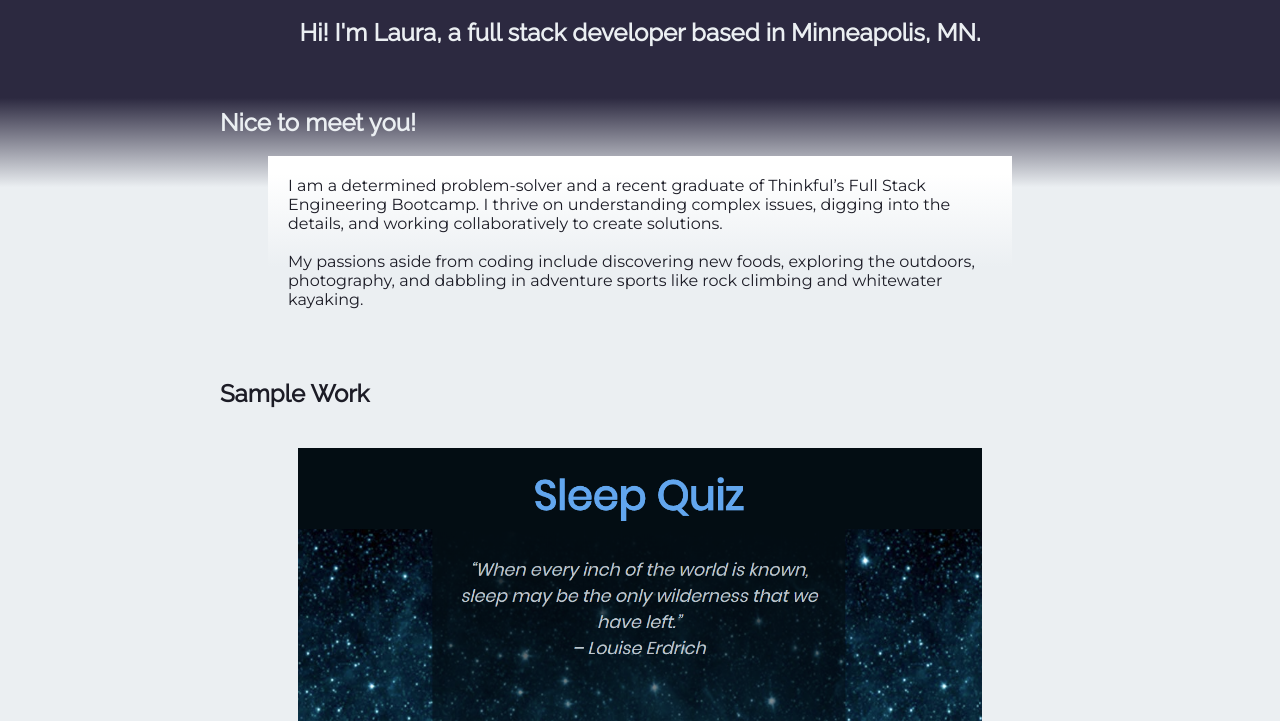
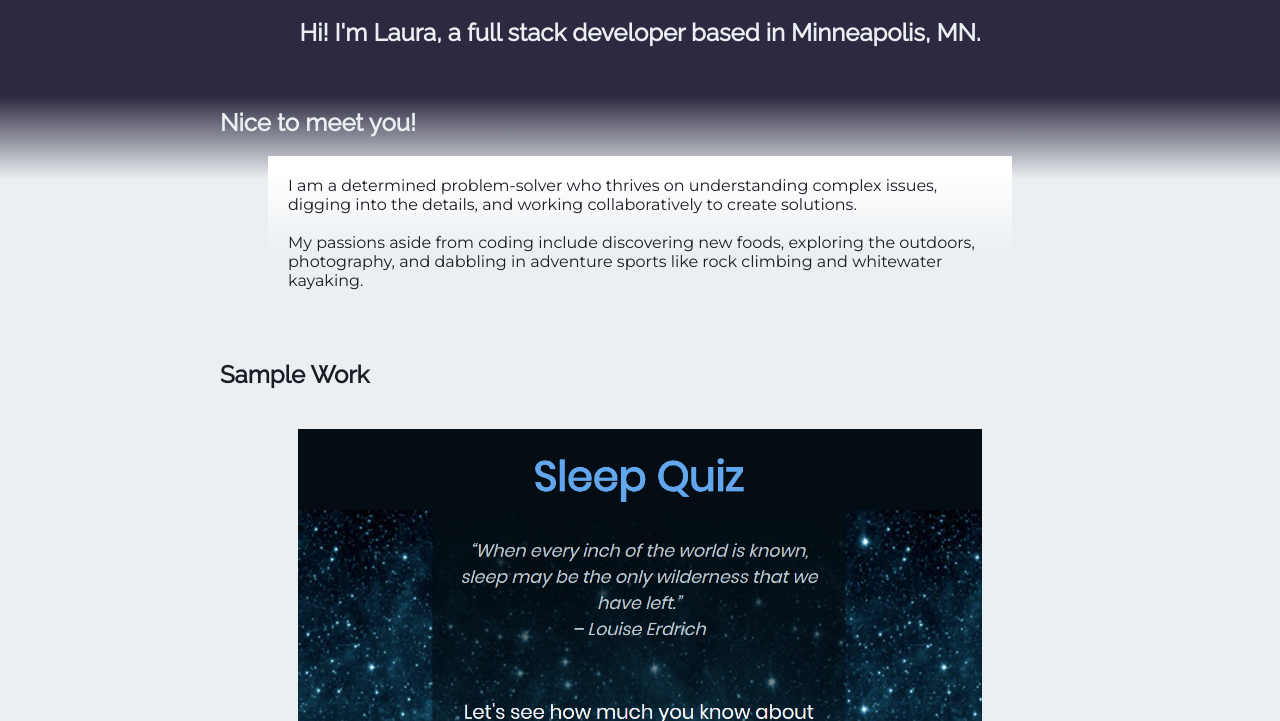
Before and after one commit to ljspiek/my_portfolio, a plain HTML site: page index.html in a window 1280 px wide. Shown: the part 79-800 px from the top of the page. Drawn offline with nearby package versions, Linux system fonts and the light colour scheme.

Commit message:
revised about me

```diff
--- a/index.html
+++ b/index.html
@@ -13,7 +13,7 @@
       href="https://cdn.rawgit.com/konpa/devicon/df6431e323547add1b4cf45992913f15286456d3/devicon.min.css"
     />
     <link rel="stylesheet" href="style.css" />
-    <link rel="shortcut icon" type="image/x-icon" href="favicon.ico" />
+    <link rel="icon" type="image/x-icon" href="favicon.ico" />
     <title>Laura Spieker</title>
   </head>
   <body>
@@ -47,10 +47,9 @@
             <div class="grid-bio">
               <div></div>
               <p class="bio-text">
-                I am a determined problem-solver and a recent graduate of
-                Thinkful’s Full Stack Engineering Bootcamp. I thrive on
-                understanding complex issues, digging into the details, and
-                working collaboratively to create solutions.<br />
+                I am a determined problem-solver who thrives on understanding
+                complex issues, digging into the details, and working
+                collaboratively to create solutions.<br />
                 <br />
                 My passions aside from coding include discovering new foods,
                 exploring the outdoors, photography, and dabbling in adventure
```
